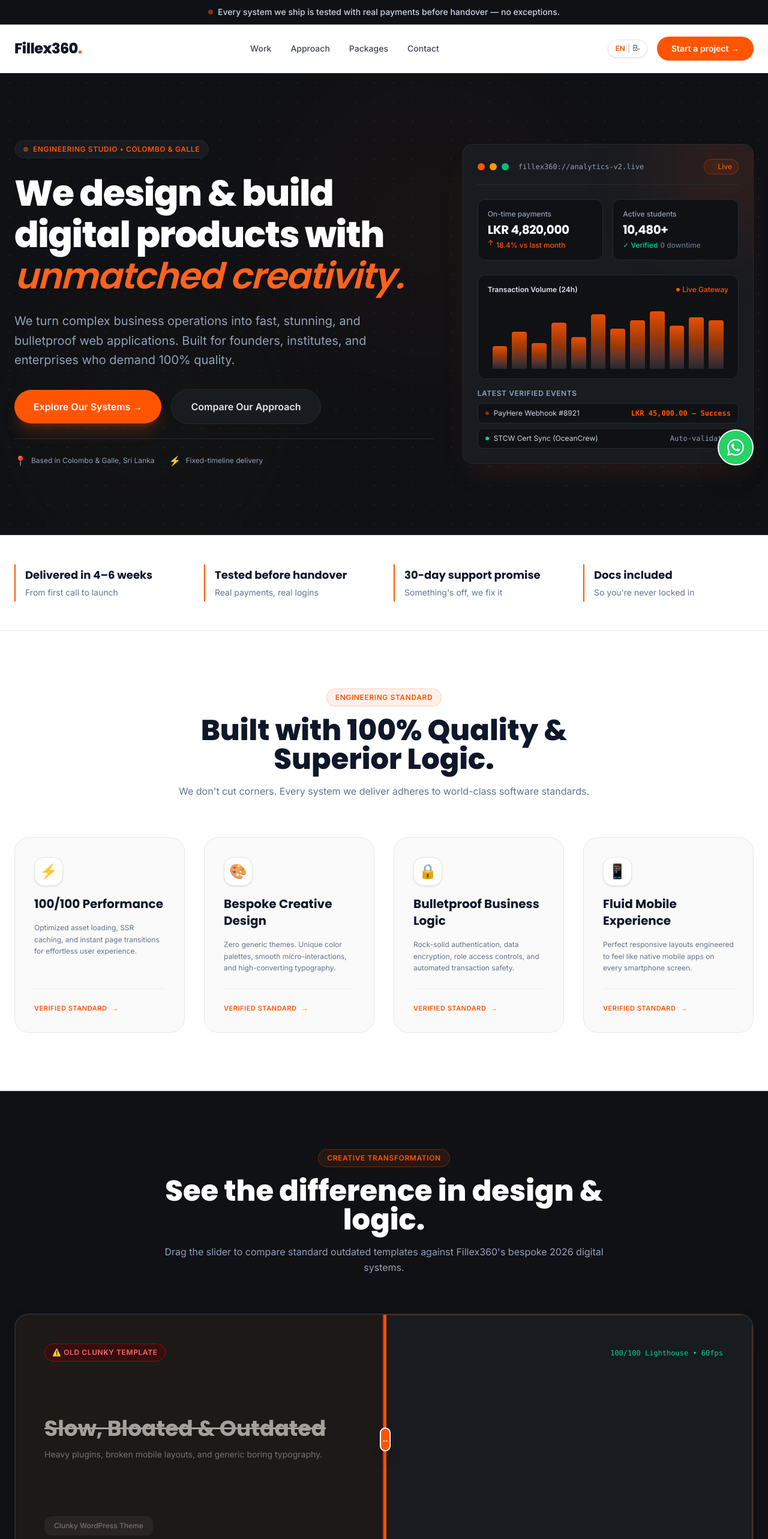
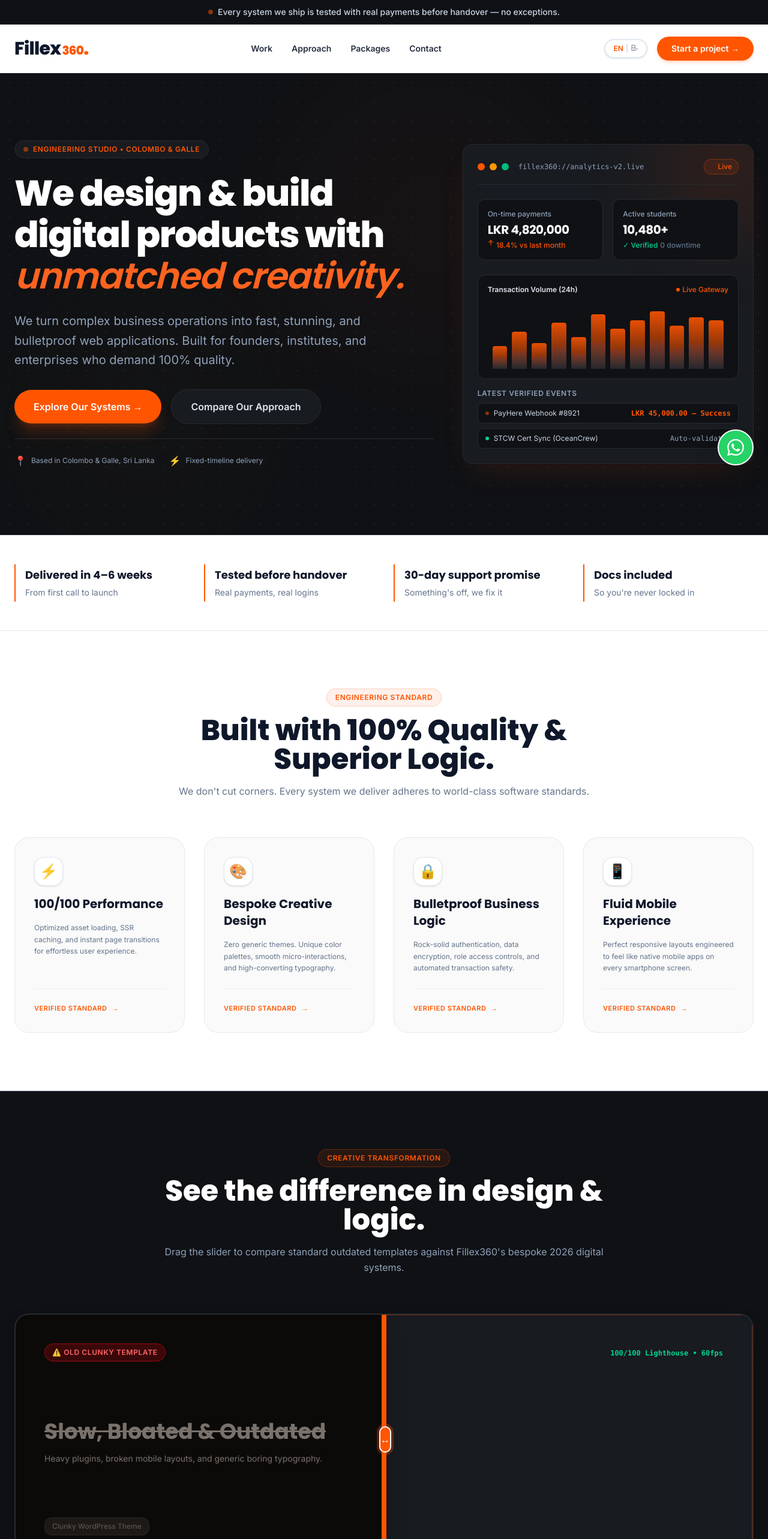
Before and after one commit to Thanuja47/fillex360-website, a Next.js app: page / in a window 1280 px wide. Shown: the top 2566 px of the page at 60% size. Built offline with nearby package versions, Linux system fonts and the light colour scheme.

Commit message:
Fix logo font sizing (Fillex in black, 360 smaller in orange), polish header nav styling, and fix slider text collision

```diff
--- a/components/DesignTransform.tsx
+++ b/components/DesignTransform.tsx
@@ -11,6 +11,13 @@
   const handleSliderMove = (e: React.MouseEvent<HTMLDivElement>) => {
     const rect = e.currentTarget.getBoundingClientRect();
     const x = e.clientX - rect.left;
+    const percentage = Math.max(0, Math.min(100, (x / rect.width) * 100));
+    setSliderPos(percentage);
+  };
+
+  const handleTouchMove = (e: React.TouchEvent<HTMLDivElement>) => {
+    const rect = e.currentTarget.getBoundingClientRect();
+    const x = e.touches[0].clientX - rect.left;
     const percentage = Math.max(0, Math.min(100, (x / rect.width) * 100));
     setSliderPos(percentage);
   };
@@ -51,31 +58,32 @@
         {/* Interactive Comparison Slider Container */}
         <div
           onMouseMove={handleSliderMove}
-          className="relative w-full h-[420px] rounded-3xl overflow-hidden border-2 border-dark-border cursor-ew-resize select-none shadow-2xl"
+          onTouchMove={handleTouchMove}
+          className="relative w-full h-[460px] sm:h-[420px] rounded-3xl overflow-hidden border-2 border-dark-border cursor-ew-resize select-none shadow-2xl"
         >
           {/* Right Side: New Fillex360 Design (Full Width Layer) */}
-          <div className="absolute inset-0 bg-dark-card p-8 sm:p-12 flex flex-col justify-between border border-orange/40">
-            <div className="flex justify-between items-center">
+          <div className="absolute inset-0 bg-dark-card p-6 sm:p-12 flex flex-col justify-between border border-orange/40">
+            <div className="flex justify-between items-center flex-wrap gap-2">
               <span className="text-xs font-bold uppercase tracking-wider text-orange bg-orange/20 border border-orange/40 px-3 py-1.5 rounded-full">
                 ✨ {t.transformSection.newLabel}
               </span>
-              <span className="text-xs text-emerald-400 font-mono">100/100 Lighthouse • 60fps</span>
+              <span className="text-xs text-emerald-400 font-mono font-bold">100/100 Lighthouse • 60fps</span>
             </div>
 
-            <div className="space-y-3 max-w-lg">
-              <h3 className="font-display font-black text-3xl sm:text-4xl text-white">
+            <div className="space-y-3 max-w-lg my-auto pt-4">
+              <h3 className="font-display font-black text-2xl sm:text-4xl text-white leading-tight">
                 {t.transformSection.newTitle}
               </h3>
-              <p className="text-sm text-slate-300 leading-relaxed">
+              <p className="text-xs sm:text-sm text-slate-300 leading-relaxed">
                 {t.transformSection.newSub}
               </p>
             </div>
 
-            <div className="flex gap-3">
-              <span className="text-xs bg-orange text-white font-bold px-4 py-2 rounded-xl shadow-md">
+            <div className="flex gap-2 flex-wrap pt-2">
+              <span className="text-xs bg-orange text-white font-bold px-3 py-1.5 rounded-xl shadow-md">
                 Fast Checkout
               </span>
-              <span className="text-xs bg-dark-border text-slate-200 font-mono px-4 py-2 rounded-xl">
+              <span className="text-xs bg-dark-border text-slate-200 font-mono px-3 py-1.5 rounded-xl">
                 Next.js App Router
               </span>
             </div>
@@ -83,26 +91,26 @@
 
           {/* Left Side: Old Clunky Template (Clipped Layer) */}
           <div
-            className="absolute inset-0 bg-stone-900 p-8 sm:p-12 flex flex-col justify-between border-r-2 border-red-500/80"
+            className="absolute inset-0 bg-stone-950 p-6 sm:p-12 flex flex-col justify-between border-r-4 border-orange shadow-2xl overflow-hidden"
             style={{ width: `${sliderPos}%` }}
           >
-            <div className="flex justify-between items-center whitespace-nowrap">
-              <span className="text-xs font-bold uppercase tracking-wider text-red-400 bg-red-950/60 border border-red-800 px-3 py-1.5 rounded-full">
+            <div className="flex justify-between items-center w-[600px]">
+              <span className="text-xs font-bold uppercase tracking-wider text-red-400 bg-red-950/80 border border-red-800 px-3 py-1.5 rounded-full">
                 ⚠️ {t.transformSection.oldLabel}
               </span>
             </div>
 
-            <div className="space-y-3 max-w-lg whitespace-nowrap">
-              <h3 className="font-display font-bold text-3xl sm:text-4xl text-stone-400 line-through">
+            <div className="space-y-3 w-[600px] my-auto pt-4">
+              <h3 className="font-display font-bold text-2xl sm:text-4xl text-stone-500 line-through leading-tight">
                 {t.transformSection.oldTitle}
               </h3>
-              <p className="text-sm text-stone-500 leading-relaxed truncate">
+              <p className="text-xs sm:text-sm text-stone-500 leading-relaxed max-w-lg">
                 {t.transformSection.oldSub}
               </p>
             </div>
 
-            <div className="flex gap-3 whitespace-nowrap">
-              <span className="text-xs bg-stone-800 text-stone-500 font-medium px-4 py-2 rounded-xl">
+            <div className="flex gap-2 w-[600px] pt-2">
+              <span className="text-xs bg-stone-900 text-stone-600 font-medium px-3 py-1.5 rounded-xl border border-stone-800">
                 Clunky WordPress Theme
               </span>
             </div>
@@ -110,10 +118,10 @@
 
           {/* Drag Handle Divider */}
           <div
-            className="absolute top-0 bottom-0 w-1 bg-orange z-20 flex items-center justify-center pointer-events-none"
+            className="absolute top-0 bottom-0 w-1 bg-orange z-30 flex items-center justify-center pointer-events-none"
             style={{ left: `${sliderPos}%` }}
           >
-            <div className="w-10 h-10 rounded-full bg-orange text-white flex items-center justify-center font-bold text-sm shadow-xl border-2 border-white">
+            <div className="w-11 h-11 rounded-full bg-orange text-white flex items-center justify-center font-black text-base shadow-2xl border-2 border-white ring-4 ring-orange/30">
               ↔
             </div>
           </div>
--- a/components/Header.tsx
+++ b/components/Header.tsx
@@ -11,52 +11,58 @@
   const { t, fontClass } = useLanguage();
 
   return (
-    <header className={`sticky top-0 z-40 bg-white/90 backdrop-blur-md border-b border-line transition-all ${fontClass}`}>
+    <header className={`sticky top-0 z-40 bg-white/90 backdrop-blur-md border-b border-line/80 transition-all ${fontClass}`}>
       <div className="max-w-7xl mx-auto px-6 h-20 flex items-center justify-between">
-        {/* Logo */}
-        <Link href="/" className="group flex items-center gap-1">
-          <span className="font-display font-extrabold text-2xl tracking-tight text-ink">
-            Fillex360<span className="text-orange">.</span>
+        {/* Logo with smaller "360" in vibrant orange */}
+        <Link href="/" className="group flex items-center gap-0.5">
+          <span className="font-display font-extrabold text-2xl md:text-3xl tracking-tight text-ink">
+            Fillex<span className="text-orange text-lg md:text-xl font-black align-baseline ml-0.5">360</span>
+            <span className="text-orange font-black text-2xl md:text-3xl">.</span>
           </span>
         </Link>
 
-        {/* Desktop Nav */}
+        {/* Desktop Nav - High Contrast Modern Links */}
         <nav className="hidden md:flex items-center gap-8">
           <Link
             href="/work"
-            className="text-sm font-medium text-ink/80 hover:text-orange transition-colors"
+            className="text-sm font-semibold text-ink/90 hover:text-orange transition-colors relative py-1 group"
           >
             {t.nav.work}
+            <span className="absolute bottom-0 left-0 w-0 h-0.5 bg-orange transition-all duration-200 group-hover:w-full" />
           </Link>
           <Link
             href="/approach"
-            className="text-sm font-medium text-ink/80 hover:text-orange transition-colors"
+            className="text-sm font-semibold text-ink/90 hover:text-orange transition-colors relative py-1 group"
           >
             {t.nav.approach}
+            <span className="absolute bottom-0 left-0 w-0 h-0.5 bg-orange transition-all duration-200 group-hover:w-full" />
           </Link>
           <Link
             href="/#packages"
-            className="text-sm font-medium text-ink/80 hover:text-orange transition-colors"
+            className="text-sm font-semibold text-ink/90 hover:text-orange transition-colors relative py-1 group"
           >
             {t.nav.packages}
           </Link>
           <Link
             href="/contact"
-            className="text-sm font-medium text-ink/80 hover:text-orange transition-colors"
+            className="text-sm font-semibold text-ink/90 hover:text-orange transition-colors relative py-1 group"
           >
             {t.nav.contact}
+            <span className="absolute bottom-0 left-0 w-0 h-0.5 bg-orange transition-all duration-200 group-hover:w-full" />
           </Link>
         </nav>
 
         {/* Language Toggle & CTA Pill */}
         <div className="hidden md:flex items-center gap-4">
           <LanguageToggle />
-          <Link
-            href="/contact"
-            className="inline-flex items-center justify-center px-6 py-2.5 rounded-full bg-orange text-white font-semibold text-sm hover:bg-orange-hover transition-all duration-200 shadow-sm hover:shadow"
-          >
-            {t.nav.cta}
-          </Link>
+          <motion.div whileHover={{ scale: 1.04 }} whileTap={{ scale: 0.96 }}>
+            <Link
+              href="/contact"
+              className="inline-flex items-center justify-center px-6 py-2.5 rounded-full bg-orange text-white font-bold text-sm hover:bg-orange-hover transition-all duration-200 shadow-md shadow-orange/20 hover:shadow-lg hover:shadow-orange/30"
+            >
+              {t.nav.cta}
+            </Link>
+          </motion.div>
         </div>
 
         {/* Mobile Toggle & Menu Trigger */}
@@ -106,35 +112,35 @@
               <Link
                 href="/work"
                 onClick={() => setMobileMenuOpen(false)}
-                className="text-base font-medium text-ink hover:text-orange py-1"
+                className="text-base font-bold text-ink hover:text-orange py-1"
               >
                 {t.nav.work}
               </Link>
               <Link
                 href="/approach"
                 onClick={() => setMobileMenuOpen(false)}
-                className="text-base font-medium text-ink hover:text-orange py-1"
+                className="text-base font-bold text-ink hover:text-orange py-1"
               >
                 {t.nav.approach}
               </Link>
               <Link
                 href="/#packages"
                 onClick={() => setMobileMenuOpen(false)}
-                className="text-base font-medium text-ink hover:text-orange py-1"
+                className="text-base font-bold text-ink hover:text-orange py-1"
               >
                 {t.nav.packages}
               </Link>
               <Link
                 href="/contact"
                 onClick={() => setMobileMenuOpen(false)}
-                className="text-base font-medium text-ink hover:text-orange py-1"
+                className="text-base font-bold text-ink hover:text-orange py-1"
               >
                 {t.nav.contact}
               </Link>
               <Link
                 href="/contact"
                 onClick={() => setMobileMenuOpen(false)}
-                className="inline-flex items-center justify-center px-5 py-3 rounded-full bg-orange text-white font-semibold text-sm text-center mt-2 shadow"
+                className="inline-flex items-center justify-center px-5 py-3 rounded-full bg-orange text-white font-bold text-sm text-center mt-2 shadow-md shadow-orange/20"
               >
                 {t.nav.cta}
               </Link>
--- a/components/LanguageToggle.tsx
+++ b/components/LanguageToggle.tsx
@@ -7,12 +7,12 @@
   return (
     <button
       onClick={toggleLang}
-      className="flex items-center gap-1 rounded-full border border-line px-3 py-1.5 text-xs font-semibold text-ink bg-white hover:bg-panel transition-colors cursor-pointer shadow-sm"
+      className="flex items-center gap-1 rounded-full border-2 border-line px-3.5 py-1.5 text-xs font-bold text-ink bg-white hover:bg-panel transition-all cursor-pointer shadow-sm hover:border-orange/40"
       aria-label="Toggle language"
     >
-      <span className={lang === "en" ? "text-orange font-bold" : "text-text-dim"}>EN</span>
-      <span className="text-text-dim/40">|</span>
-      <span className={lang === "si" ? "text-orange font-bold" : "text-text-dim"}>සිං</span>
+      <span className={lang === "en" ? "text-orange font-black" : "text-text-dim/70"}>EN</span>
+      <span className="text-text-dim/30">|</span>
+      <span className={lang === "si" ? "text-orange font-black" : "text-text-dim/70"}>සිං</span>
     </button>
   );
 }
```
